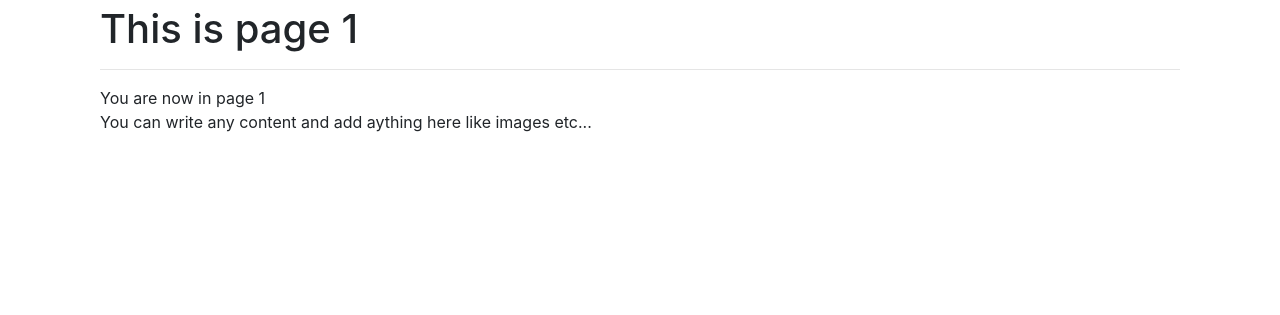
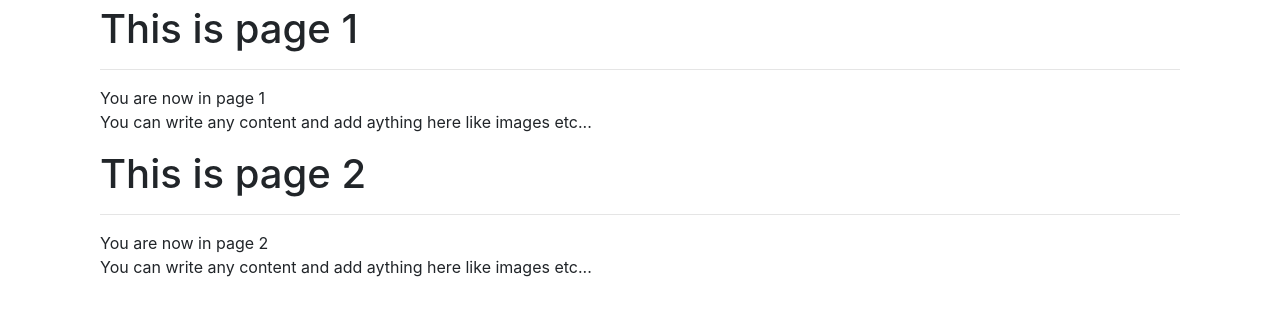
Before and after one commit to krish-nair/SinglePageResponsiveWebsite, a plain HTML site: page Index.html in a window 1280 px wide. Shown: the part 85-400 px from the top of the page. Drawn offline with nearby package versions, Linux system fonts and the light colour scheme.

Commit message:
add page 2

```diff
--- a/Index.html
+++ b/Index.html
@@ -72,6 +72,14 @@
                   and add aything here like images etc...
               </p>
           </div>
+          <div id="page1" class="container-fluid">
+              <h1>This is page 2</h1>
+              <hr>
+              <p>You are now in page 2<br>
+                  You can write any content
+                  and add aything here like images etc...
+              </p>
+          </div>
       </div>
 
   </body>
```
